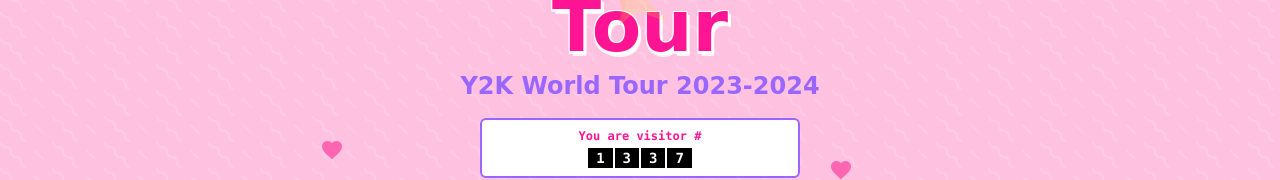
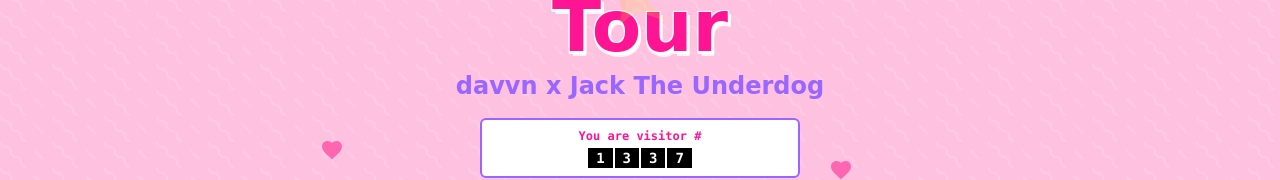
Before and after one commit to mccallbliss/bitwet, a React (Vite) app: page / in a window 1280 px wide. Shown: the part 170-350 px from the top of the page. Built offline with nearby package versions, Linux system fonts and the light colour scheme.

Commit message:
Update header byline text
Updates the header component to change the byline text.

```diff
--- a/src/components/Header.tsx
+++ b/src/components/Header.tsx
@@ -43,7 +43,7 @@ const Header: React.FC = () => {
         </div>
 
         <p className="text-xl md:text-2xl font-bold text-y2k-purple mt-2 animate-bounce-light">
-          Y2K World Tour 2023-2024
+          davvn x Jack The Underdog
         </p>
 
         <div className="visitor-counter mt-4 mx-auto max-w-xs">
```
